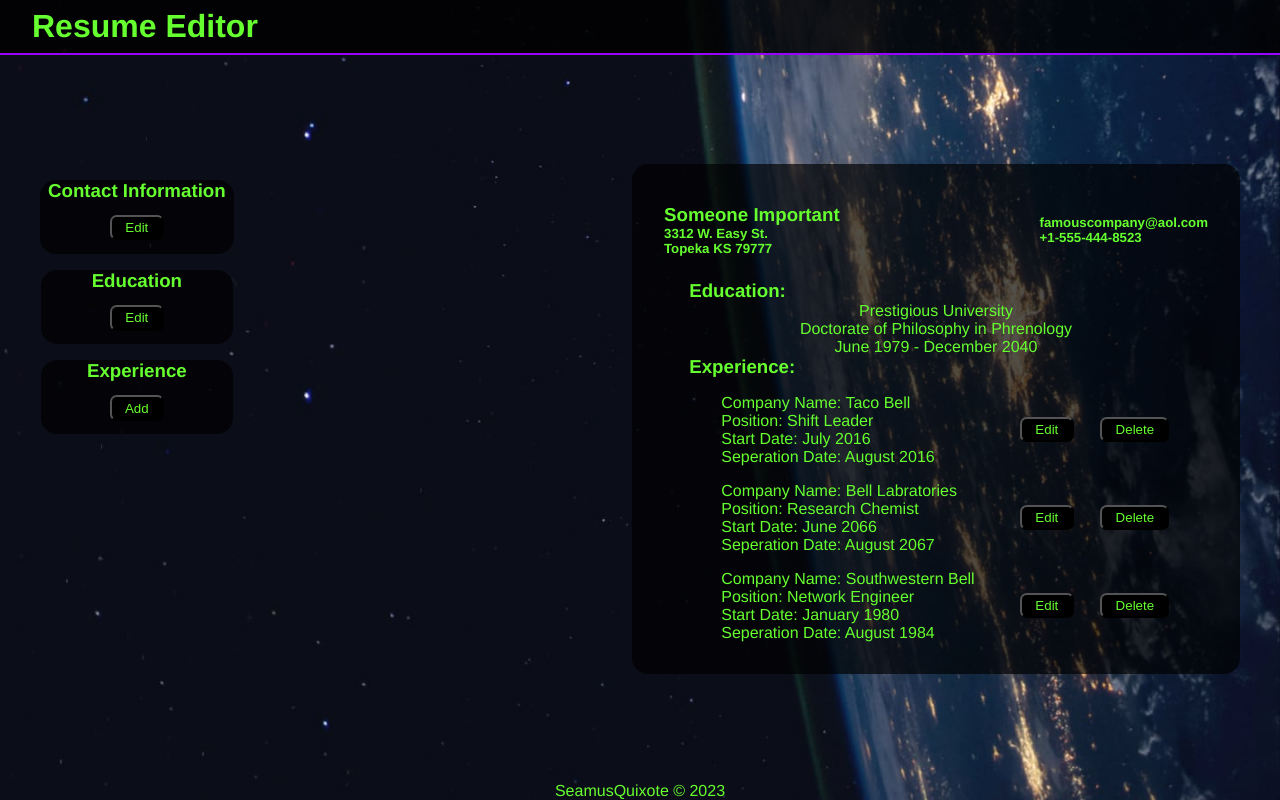
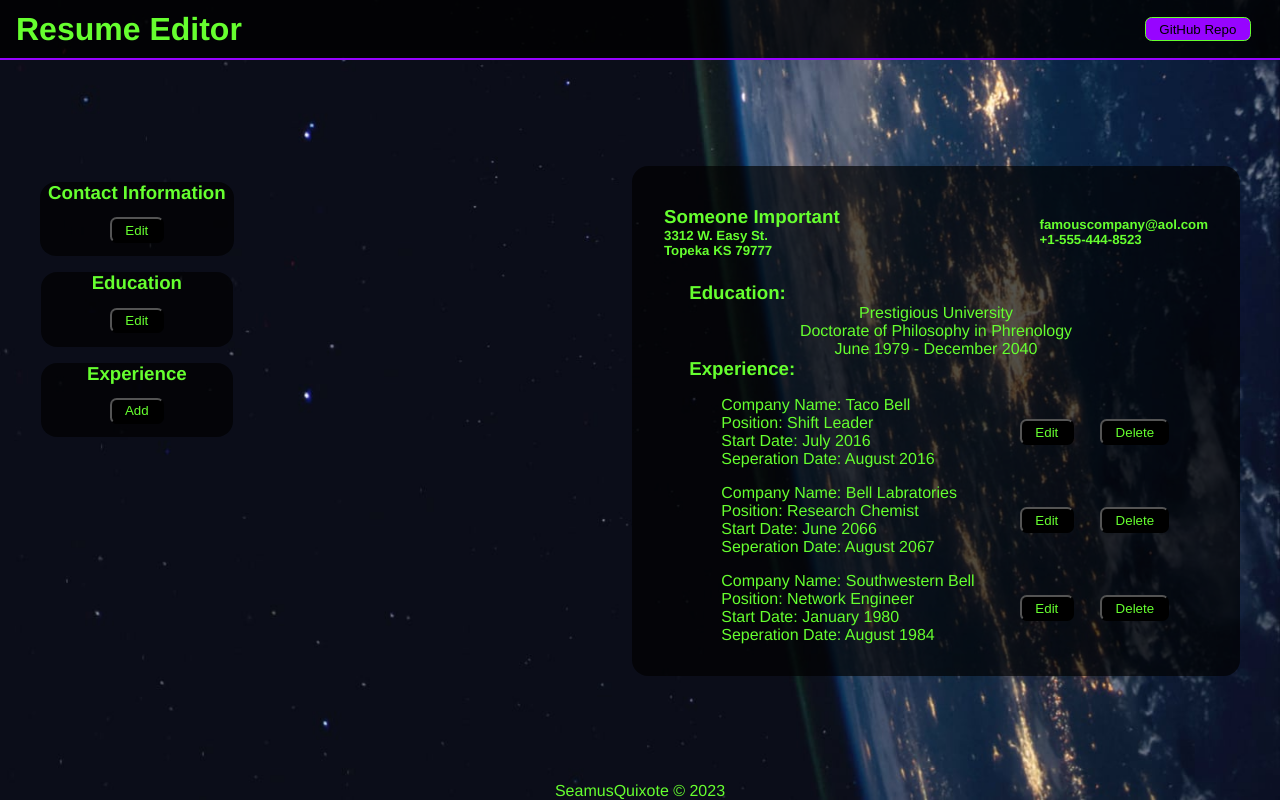
Before and after one commit to SalamanderCtesiphon/resume-editor, a React (Create React App) app: page / in a window 1280 px wide. Built offline with nearby package versions, Linux system fonts and the light colour scheme; the HTML template or start-up script is replaced by a standard one.

Commit message:
added a link to my github repo and a link for the repo for the site

```diff
--- a/src/App.js
+++ b/src/App.js
@@ -151,7 +151,11 @@ function App(props) {
 
   return (
     <div className="App">
-      <h1 className="header">Resume Editor</h1>
+      <div className="header">
+        <h1 >Resume Editor</h1>
+        <button id="nav-button">GitHub Repo</button>
+      </div>
+
       <div className="main">
         <div className="sidebar">
           <ContactInfo
```
